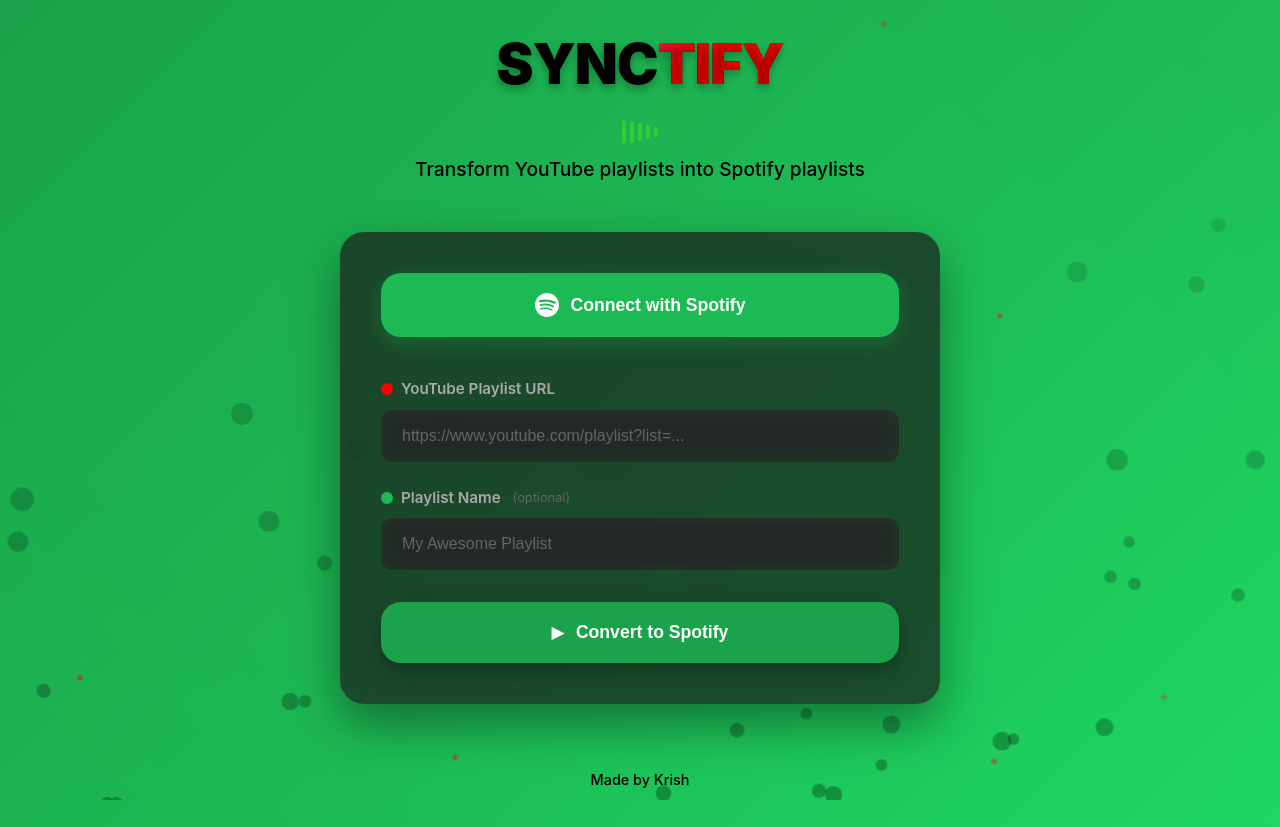
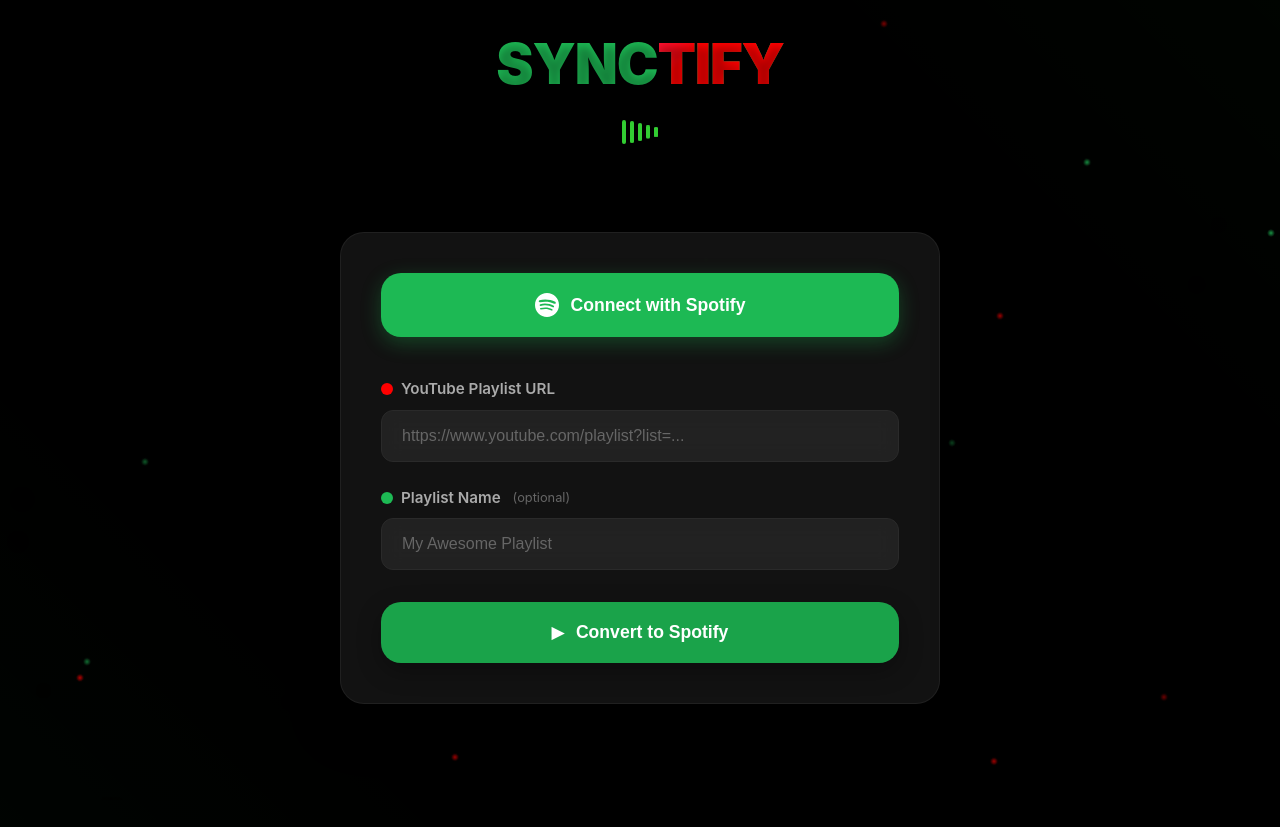
Before and after one commit to Krishnarjunj/SYNCTIFY, a React (Create React App) app in the folder syntify-frontend/: page / in a window 1280 px wide. Built offline with nearby package versions, Linux system fonts and the light colour scheme.

Commit message:
Update App.css dark theme

```diff
--- a/syntify-frontend/src/App.css
+++ b/syntify-frontend/src/App.css
@@ -1,3 +1,5 @@
+/* SYNCTIFY - Enhanced Modern Design */
+
 :root {
   --spotify-green: #1DB954;
   --spotify-green-dark: #1AA34A;
@@ -50,7 +52,7 @@
 .background-gradient {
   position: absolute;
   inset: 0;
-  background: linear-gradient(135deg, var(--spotify-green-dark) 0%, var(--spotify-green) 50%, var(--spotify-green-light) 100%);
+  background: linear-gradient(135deg, black 0%, black 50%, black 100%);
   z-index: 0;
 }
 
@@ -58,10 +60,10 @@
   position: absolute;
   inset: 0;
   background: linear-gradient(45deg,
-    rgba(29, 185, 84, 0.03) 0%,
+    rgba(5, 249, 90, 0.03) 0%,
     transparent 25%,
     transparent 75%,
-    rgba(255, 0, 0, 0.03) 100%);
+    rgba(1, 255, 9, 0.03) 100%);
   animation: gradientShift 8s ease-in-out infinite;
 }
 
@@ -123,7 +125,7 @@
 .app-title{
   font-size: 3.5rem;
   font-weight: 900;
-  background: black;
+  background: var(--spotify-green);
   -webkit-background-clip: text;
   -webkit-text-fill-color: transparent;
   background-clip: text;
@@ -161,7 +163,7 @@
 }
 
 .main-card:hover {
-  border-color: rgba(64, 64, 64, 0.5);
+  border-color: var(--spotify-green);
   box-shadow: 0 25px 60px rgba(0, 0, 0, 0.5);
 }
 
```
